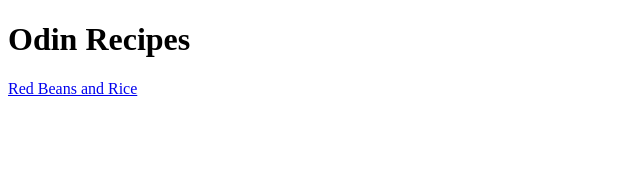
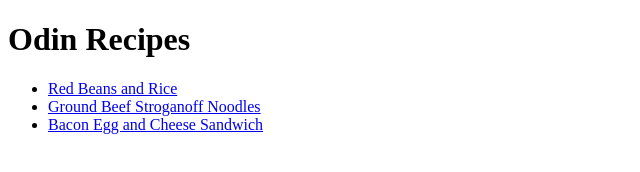
Before and after one commit to jsonp504/odin-recipes, a plain HTML site: page index.html in a window 1280 px wide. Shown: the whole page, without its empty margins (0-640 px from the left). Drawn offline with Linux system fonts and the light colour scheme.

Commit message:
Add second and third recipe link

```diff
--- a/index.html
+++ b/index.html
@@ -7,7 +7,11 @@
     </head>
     <body>
         <h1>Odin Recipes</h1>
-        <a href="recipes/redbeans.html">Red Beans and Rice</a>
+        <ul>
+            <li><a href="recipes/redbeans.html" target="_self" rel="noopener noreferrer">Red Beans and Rice</a></li>
+            <li><a href="recipes/stroganoff.html" target="_self" rel="noopener noreferrer">Ground Beef Stroganoff Noodles</a></li>
+            <li><a href="recipes/baconeggcheese.html" target="_self" rel="noopener noreferrer">Bacon Egg and Cheese Sandwich</a></li>
+        </ul>
     </body>
 
 </html>
```
